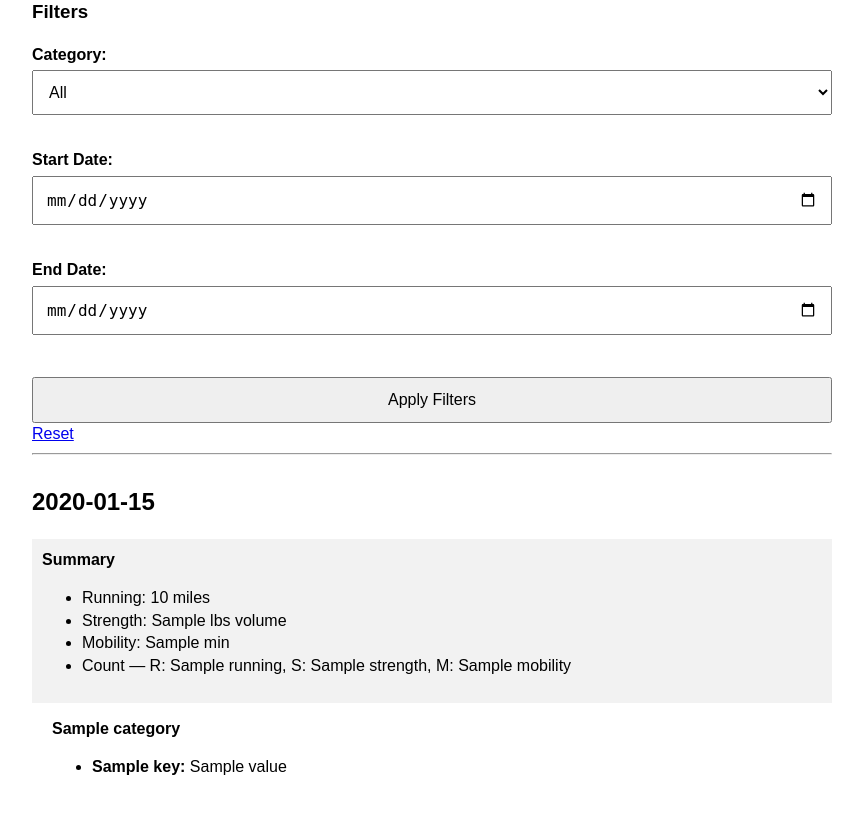
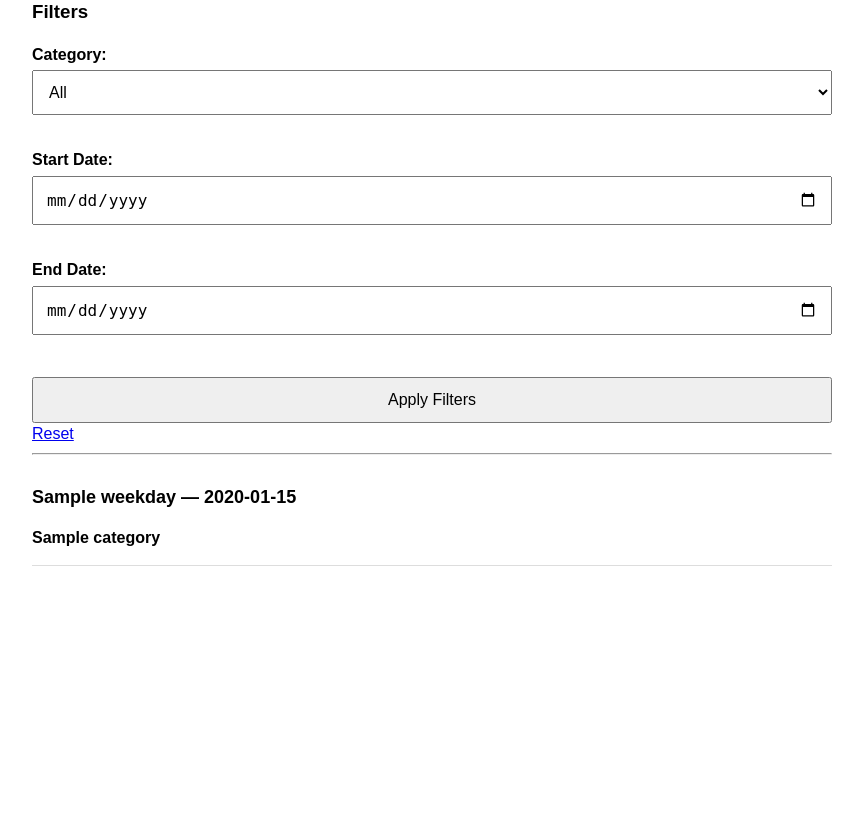
Before and after one commit to joshjohnstone/activity-tracker, a Flask app: template templates/history.html in a window 1280 px wide. Shown: the part 172-1006 px from the top of the page, without its empty margins (208-1071 px from the left). After the commit the page ends 738 px from the top, so only its background shows below. Run offline with Flask 3, Linux system fonts and the light colour scheme; the template is opened without the code that fills it: most values are stand-ins (such as "Sample title", 1, 10 or a date in 2020).

Commit message:
Better formatting for history page

```diff
--- a/app.py
+++ b/app.py
@@ -4,6 +4,7 @@ import sqlite3
 import json
 from datetime import date, datetime, timedelta
 from flask import Flask, render_template, request, redirect
+from collections import defaultdict
 
 app = Flask(__name__)
 
@@ -176,9 +177,10 @@ def history():
 
     for row in rows:
 
+        date_key = row["date"]
         category = row["category"]
         details = json.loads(row["details"])
-        date_key = row["date"]
+        weekday = datetime.strptime(date_key, "%Y-%m-%d").strftime("%A")
 
         # Apply display filter
         allowed_fields = DISPLAY_FIELDS.get(category, [])
@@ -196,6 +198,8 @@ def history():
         # Initialize day if needed
         if date_key not in grouped:
             grouped[date_key] = {
+                "date": date_key,
+                "weekday": weekday,
                 "activities": [],
                 "summary": {
                     "running_distance": 0.0,
@@ -214,7 +218,6 @@ def history():
         day["activities"].append(activity)
 
         # ---- SUMMARY LOGIC ----
-
         day["summary"]["counts"][category] += 1
 
         if category == "Running":
@@ -242,9 +245,14 @@ def history():
             except ValueError:
                 pass
 
+    # ---- SORT DAYS (important for consistent display) ----
+    grouped_sorted = dict(
+        sorted(grouped.items(), reverse=True)
+    )
+
     return render_template(
         "history.html",
-        grouped=grouped,
+        grouped=grouped_sorted,
         category=category,
         start_date=start_date,
         end_date=end_date
--- a/static/style.css
+++ b/static/style.css
@@ -118,6 +118,56 @@ td {
     font-size: 14px;
 }
 
+.history-day {
+    margin-bottom: 25px;
+    padding-bottom: 10px;
+    border-bottom: 1px solid #ddd;
+}
+
+.history-date {
+    font-size: 18px;
+    margin-bottom: 10px;
+}
+
+.history-entry {
+    display: flex;
+    justify-content: space-between;
+    padding: 6px 0;
+}
+
+.history-entry strong {
+    font-weight: 600;
+}
+
+.history-details {
+    color: #555;
+    text-align: right;
+}
+
+.set-list {
+    margin-top: 4px;
+    margin-left: 10px;
+    color: #555;
+    font-size: 14px;
+}
+
+.set-row {
+    padding: 2px 0;
+}
+
+.toggle-header {
+    cursor: pointer;
+    user-select: none;
+}
+
+.toggle-header:hover {
+    opacity: 0.7;
+}
+
+.day-content {
+    margin-top: 10px;
+}
+
 /* Mobile tweaks */
 
 @media (max-width: 600px) {
--- a/templates/history.html
+++ b/templates/history.html
@@ -72,61 +72,48 @@
 
     {% for date, day in grouped.items() %}
 
-        <div style="margin-bottom: 35px;">
+    <div class="history-day">
 
-            <h2>{{ date }}</h2>
+        <h2 class="history-date toggle-header" onclick="toggleDay(this)">
+            {{ day.weekday }} — {{ date }}
+        </h2>
 
-            <!-- DAILY SUMMARY -->
-            <div style="padding: 10px; background-color: #f2f2f2; margin-bottom: 15px;">
+        <div class="day-content">
 
-                <strong>Summary</strong>
+            {% for entry in day.activities %}
 
-                <ul>
-                    <li>Running: {{ day.summary.running_distance }} miles</li>
-                    <li>Strength: {{ day.summary.strength_volume }} lbs volume</li>
-                    <li>Mobility: {{ day.summary.mobility_minutes }} min</li>
+                <div class="history-entry">
 
-                    <li>
-                        Count —
-                        R: {{ day.summary.counts["Running"] }},
-                        S: {{ day.summary.counts["Strength"] }},
-                        M: {{ day.summary.counts["Mobility"] }}
-                    </li>
-                </ul>
+                    <strong>{{ entry.category }}</strong>
 
-            </div>
+                    <div class="history-details">
 
-            <!-- ACTIVITIES -->
-            {% for activity in day.activities %}
+                        {% if entry.category == "Running" %}
+                            {{ entry.details.distance }} miles
 
-                <div style="margin-left: 20px; margin-bottom: 10px;">
+                        {% elif entry.category == "Strength" %}
 
-                    <strong>{{ activity.category }}</strong>
+                            <div class="exercise-name">
+                                {{ entry.details.exercise }}
+                            </div>
 
-                    <ul>
-                    {% for key, value in activity.details.items() %}
+                            <div class="set-list">
 
-                        {% if key == "sets" %}
+                                {% for s in entry.details.sets %}
 
-                            <li>
-                                <b>Sets:</b>
-                                <ul>
-                                    {% for s in value %}
-                                        <li>
-                                            {{ s.reps }} reps @ {{ s.weight }} lbs
-                                        </li>
-                                    {% endfor %}
-                                </ul>
-                            </li>
+                                    <div class="set-row">
+                                        {{ s.reps }} reps × {{ s.weight }} lbs
+                                    </div>
 
-                        {% else %}
+                                {% endfor %}
 
-                            <li><b>{{ key }}:</b> {{ value }}</li>
+                            </div>
 
+                        {% elif entry.category == "Mobility" %}
+                            {{ entry.details.duration }} min
                         {% endif %}
 
-                    {% endfor %}
-                    </ul>
+                    </div>
 
                 </div>
 
@@ -134,6 +121,16 @@
 
         </div>
 
+    </div>
+
     {% endfor %}
 </body>
 </html>
+
+<script>
+function toggleDay(header) {
+    const content = header.nextElementSibling;
+    content.style.display =
+        content.style.display === "none" ? "block" : "none";
+}
+</script>
```
